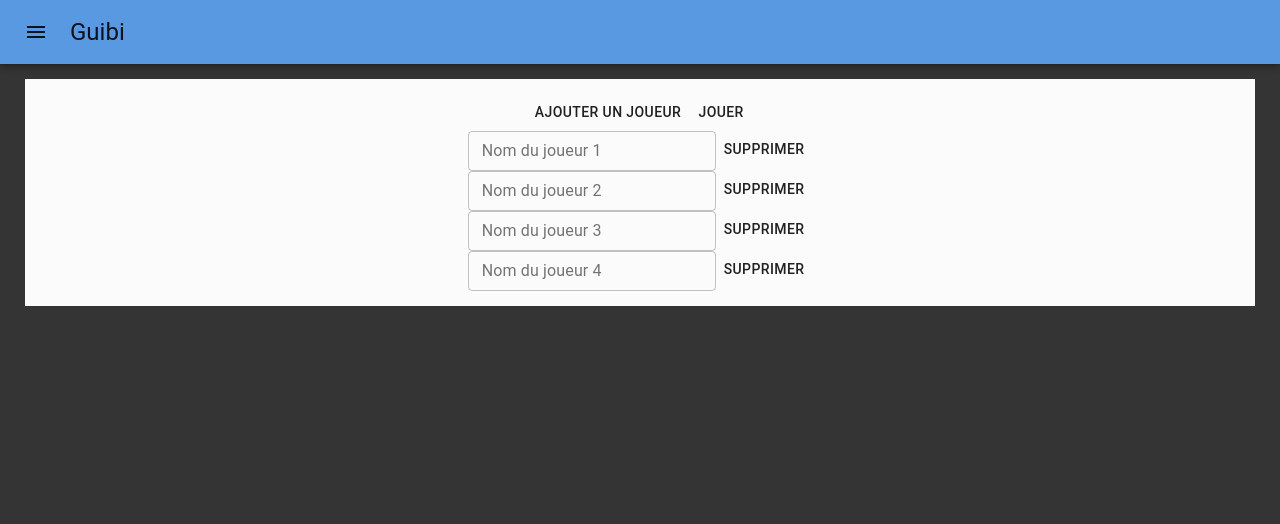
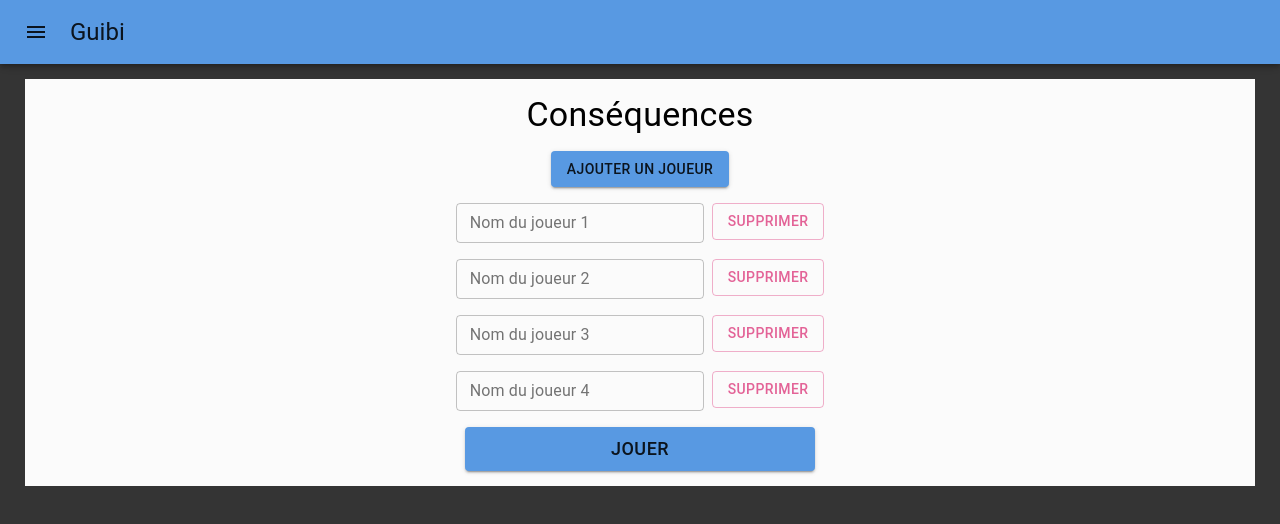
Before and after one commit to Guibi1/achive_2022_guibi.ca, a React (Create React App) app: page /consequences in a window 1280 px wide. Shown: the top 524 px of the page. Built offline with nearby package versions, Linux system fonts and the light colour scheme.

Commit message:
Finished style for Consequences

```diff
--- a/src/components/Jeux/Consequences.js
+++ b/src/components/Jeux/Consequences.js
@@ -111,35 +111,55 @@ class Consequences extends Component
         return (
             <Container>
                 <Helmet><title>Conséquences - Guibi.ca</title></Helmet>
+                <Typography variant="h4" style={{marginBottom: "15px"}}>Conséquences</Typography>
+
                 {this.state.joueursChoisis ?
                     (this.state.partieTerminée ?
-                        <Grid container direction="column" justify="space-between" alignItems="center" style={{height: "200px"}}>
-                            <Typography variant="h2">Partie terminée !</Typography>
-                            <Button onClick={this.rejouer} variant="contained">Rejouer</Button>
-                            <Button onClick={this.changerJoueurs} variant="contained">Changer les joueurs</Button>
+                        <Grid container direction="column" spacing={2}>
+                            <Grid item>
+                                <Typography variant="h6">Partie terminée !</Typography>
+                            </Grid>
+                            <Grid item>
+                                <Button onClick={this.rejouer} variant="contained" color="primary" style={{fontSize: "18px", width:"250px"}}>Rejouer</Button>
+                            </Grid>
+                            <Grid item>
+                                <Button onClick={this.changerJoueurs} variant="outlined" color="secondary">Changer les joueurs</Button>
+                            </Grid>
                         </Grid> :
-                        <Grid container direction="row" justify="space-evenly" alignItems="center">
-                            <Card style={{minHeight: "200px", width: "300px", padding: "20px", margin: "15px"}} variant="outlined">
-                                <Typography variant="h2">C'est le tour de {this.state.joueurActuel}</Typography>
+                        <Grid container direction="column" spacing={2}>
+                            <Grid item>
+                                <Typography variant="h6">C'est le tour de {this.state.joueurActuel}</Typography>
                                 <Typography variant="body1">{this.state.défiActuel}</Typography>
-                            </Card>
-                            <Card style={{minHeight: "200px", width: "300px", padding: "20px", margin: "15px"}} variant="outlined">
-                                <Button onClick={this.nouveauDéfi} variant="contained">Prochain défi</Button>
-                                <Button onClick={this.changerJoueurs} variant="outlined">Changer les joueurs</Button>
-                                <Button onClick={this.brasserDe} variant="outlined">Brasser le dé</Button>
-                                {this.state.joueurDé !== "" ? <p>Le dé a choisi {this.state.joueurDé} !</p> : null}
-                            </Card>
+                            </Grid>
+                            <Grid item>
+                                <Button onClick={this.brasserDe} variant="outlined" color="secondary">Brasser le dé</Button>
+                                {this.state.joueurDé !== "" ? <Typography variant="body1" style={{marginTop: "5px"}}>Le dé a choisi {this.state.joueurDé} !</Typography> : null}
+                            </Grid>
+                            <Grid item>
+                                <Button onClick={this.nouveauDéfi} variant="contained" color="primary" style={{fontSize: "18px", width:"250px"}}>Prochain défi</Button>
+                            </Grid>
+                            <Grid item>
+                                <Button onClick={this.changerJoueurs} variant="outlined" color="secondary">Changer les joueurs</Button>
+                            </Grid>
                         </Grid>) :
                     <React.Fragment>
-                        <Button onClick={this.addJoueur}>Ajouter un joueur</Button>
-                        <Button onClick={this.confirmerJoueurs}>Jouer</Button>
                         <form>
-                            <Grid container direction="column">
+                            <Grid container direction="column" spacing={2}>
+                                <Grid item>
+                                    <Button variant="contained" color="primary" onClick={this.addJoueur}>Ajouter un joueur</Button>
+                                </Grid>
                                 {this.state.joueurs.map((nom, index) =>
-                                <Grid item justify="space-evenly" alignItems="center" key={index}>
-                                    <TextField size="small" variant="outlined" label={"Nom du joueur " + (index + 1)} value={nom} onChange={(e) => this.handleChangeNom(e, index)}></TextField>
-                                    <Button onClick={() => this.deleteJoueur(index)}>Supprimer</Button>
+                                <Grid item container direction="row" spacing={1} key={index} justify="center">
+                                    <Grid item>
+                                        <TextField size="small" variant="outlined" label={"Nom du joueur " + (index + 1)} value={nom} onChange={(e) => this.handleChangeNom(e, index)}></TextField>
+                                    </Grid>
+                                    <Grid item>
+                                        <Button variant="outlined" color="secondary" onClick={() => this.deleteJoueur(index)}>Supprimer</Button>
+                                    </Grid>
                                 </Grid>)}
+                                <Grid item>
+                                    <Button variant="contained" color="primary" onClick={this.confirmerJoueurs} style={{fontSize: "18px", width:"350px"}}>Jouer</Button>
+                                </Grid>
                             </Grid>
                         </form>
                     </React.Fragment>}
--- a/src/style.css
+++ b/src/style.css
@@ -38,11 +38,6 @@ body {
   background-color: var(--bleu);
 }
 
-.MuiButton-root.buttonJouerTicTacToe {
-  font-size: 18px;
-  width: 300px;
-}
-
 .youtubePlayer {
   height: 360px;
   width: 100%;
```
